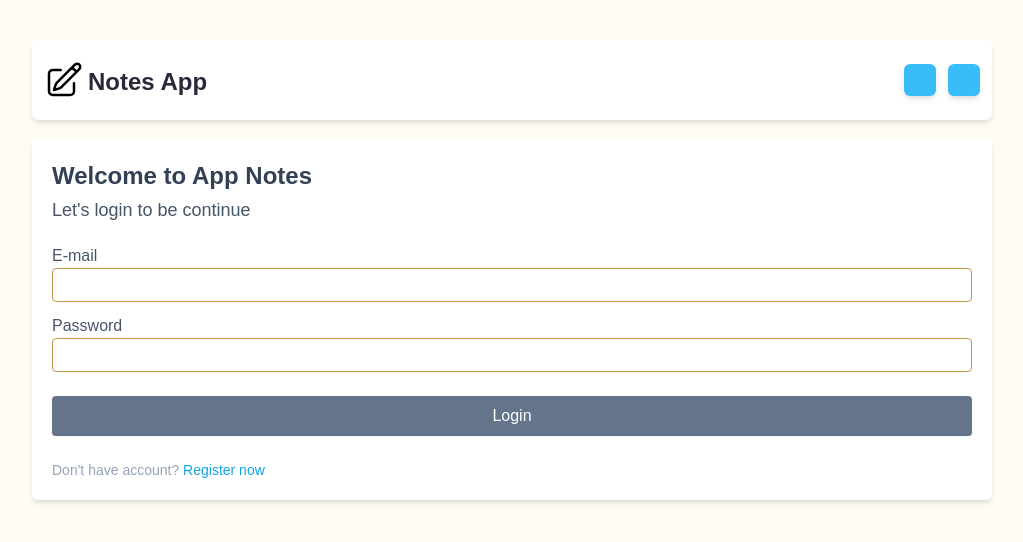
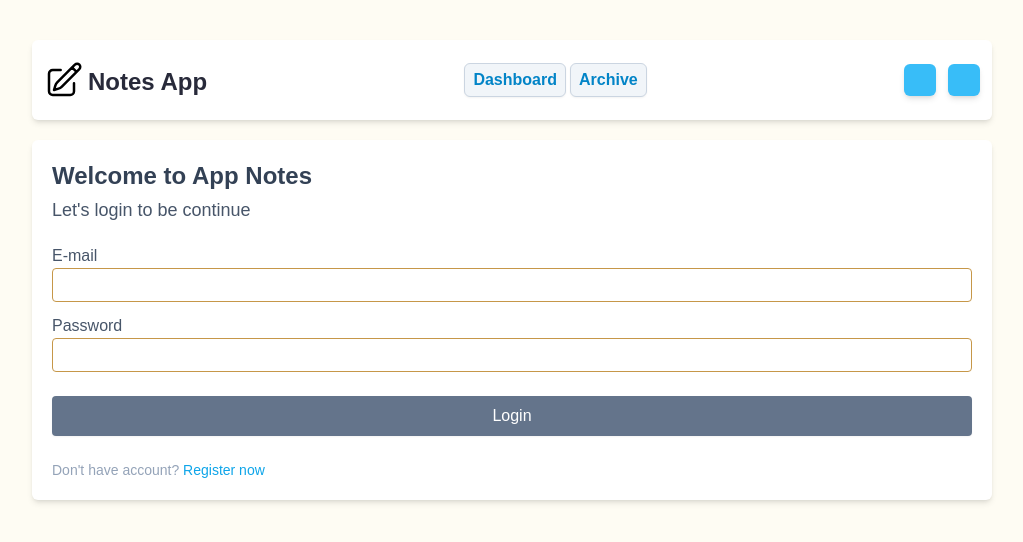
Before and after one commit to rhandyta/noteapp, a React (Vite) app: page / in a window 1280 px wide. Shown: the top 542 px of the page, without its empty margins (128-1151 px from the left). Built offline with nearby package versions, Linux system fonts and the light colour scheme.

Commit message:
Navigation header

```diff
--- a/src/components/Header.jsx
+++ b/src/components/Header.jsx
@@ -1,6 +1,6 @@
 import React, { useState } from "react";
 import { useSelector } from "react-redux";
-import { Link } from "react-router-dom";
+import { Link, NavLink, useLocation } from "react-router-dom";
 import useLogout from "../hooks/useLogout";
 import Button from "./Button";
 import Spinner from "./Spinner";
@@ -10,6 +10,7 @@ function Header() {
     const [isLoading, setIsLoading] = useState(false);
     const logout = useLogout();
     const auth = useSelector((state) => state.user);
+    const pathname = useLocation();
 
     const handlerLogout = async () => {
         setIsLoading(true);
@@ -47,6 +48,22 @@ function Header() {
                         Notes App
                     </h1>
                 </Link>
+
+                <div className="flex gap-1">
+                    <NavLink
+                        to={"/dashboard"}
+                        className={`text-slate-2xl group rounded-md border border-slate-300 bg-slate-100 py-1 px-2 font-semibold text-sky-600 shadow-sm transition duration-300 hover:scale-95 hover:bg-slate-50`}
+                    >
+                        <p className="group-hover:text-sky-400">Dashboard</p>
+                    </NavLink>
+                    <NavLink
+                        to={"/archive"}
+                        className={`text-slate-2xl group rounded-md border border-slate-300 bg-slate-100 py-1 px-2 font-semibold text-sky-600 shadow-sm transition duration-300 hover:scale-95 hover:bg-slate-50`}
+                    >
+                        <p className="group-hover:text-sky-400">Archive</p>
+                    </NavLink>
+                </div>
+
                 <div className="flex items-center justify-center gap-3">
                     <div className="h-8 w-8 rounded-md bg-sky-400 shadow-md"></div>
                     <div className="h-8 w-8 rounded-md bg-sky-400 shadow-md"></div>
--- a/src/index.css
+++ b/src/index.css
@@ -10,6 +10,10 @@ body {
 
 button[disabled] {
     @apply bg-slate-500 text-white hover:bg-slate-500 active:bg-slate-500;
+}
+
+.active {
+    @apply bg-slate-300 text-slate-400;
 }
 
 .ck.ck-content ul,
```
